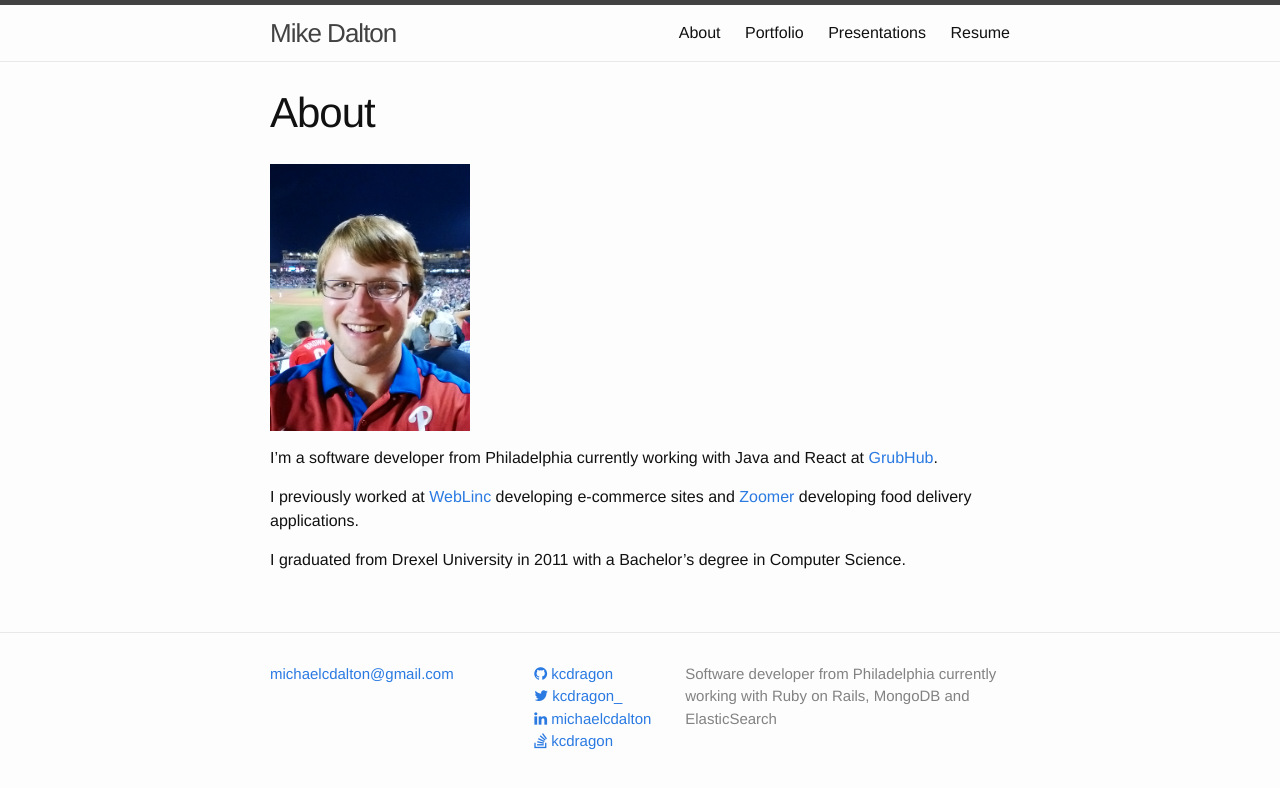
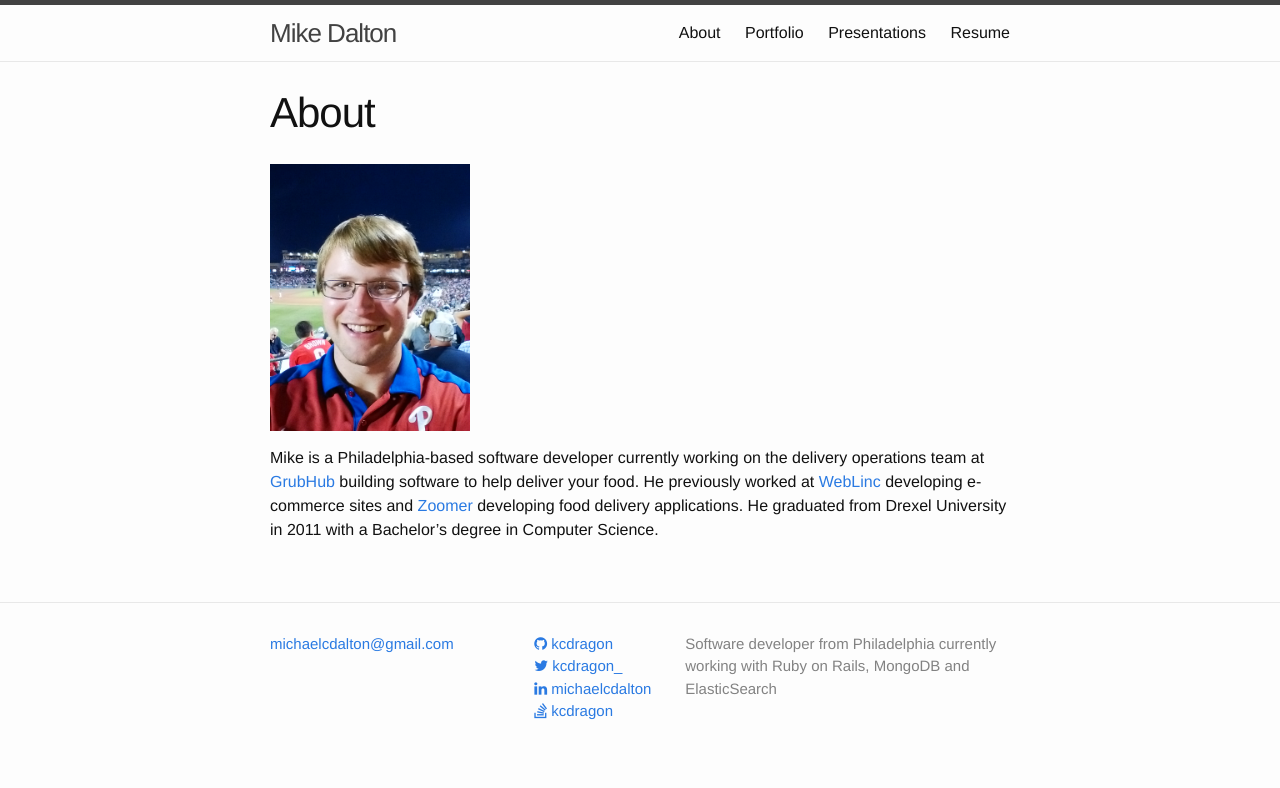
Before and after one commit to kcdragon/kcdragon.github.io, a Jekyll site: the page built from about.md, in a window 1280 px wide. Shown: the top 788 px of the page. Built offline with Jekyll 4.4.1, drawn with Linux system fonts in a browser that asks for light colours; nearby versions of some CDN libraries.

Commit message:
Changing readme to 3rd person

```diff
--- a/about.md
+++ b/about.md
@@ -6,8 +6,4 @@ permalink: /about/
 
 <img src="../assets/me.jpg" width="200" />
 
-I'm a software developer from Philadelphia currently working with Java and React at [GrubHub](https://www.grubhub.com).
-
-I previously worked at [WebLinc](http://www.weblinc.com) developing e-commerce sites and [Zoomer](http://www.zoomerdelivery.com) developing food delivery applications.
-
-I graduated from Drexel University in 2011 with a Bachelor's degree in Computer Science.
+Mike is a Philadelphia-based software developer currently working on the delivery operations team at [GrubHub](https://www.grubhub.com) building software to help deliver your food. He previously worked at [WebLinc](http://www.weblinc.com) developing e-commerce sites and [Zoomer](http://www.zoomerdelivery.com) developing food delivery applications. He graduated from Drexel University in 2011 with a Bachelor's degree in Computer Science.
```
